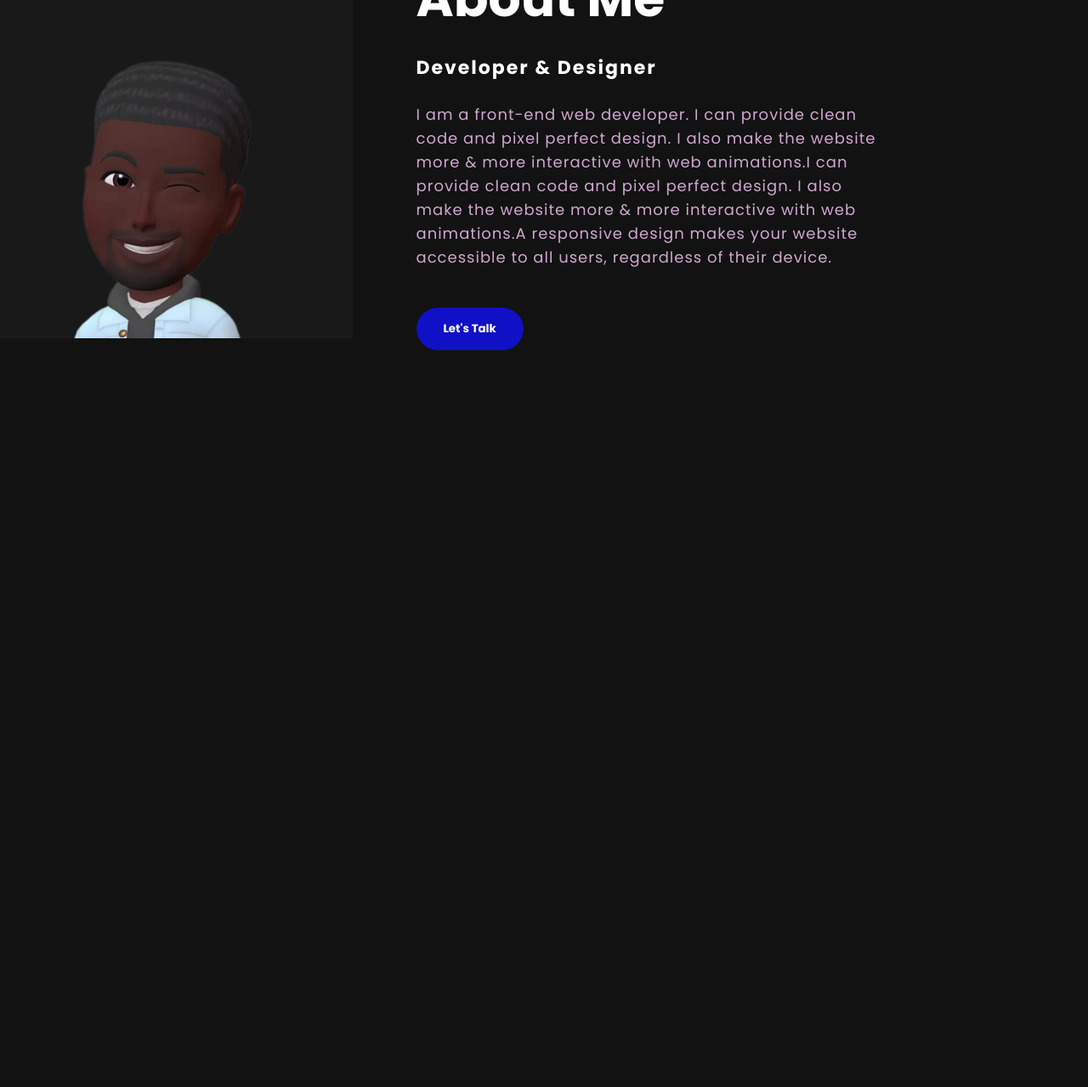
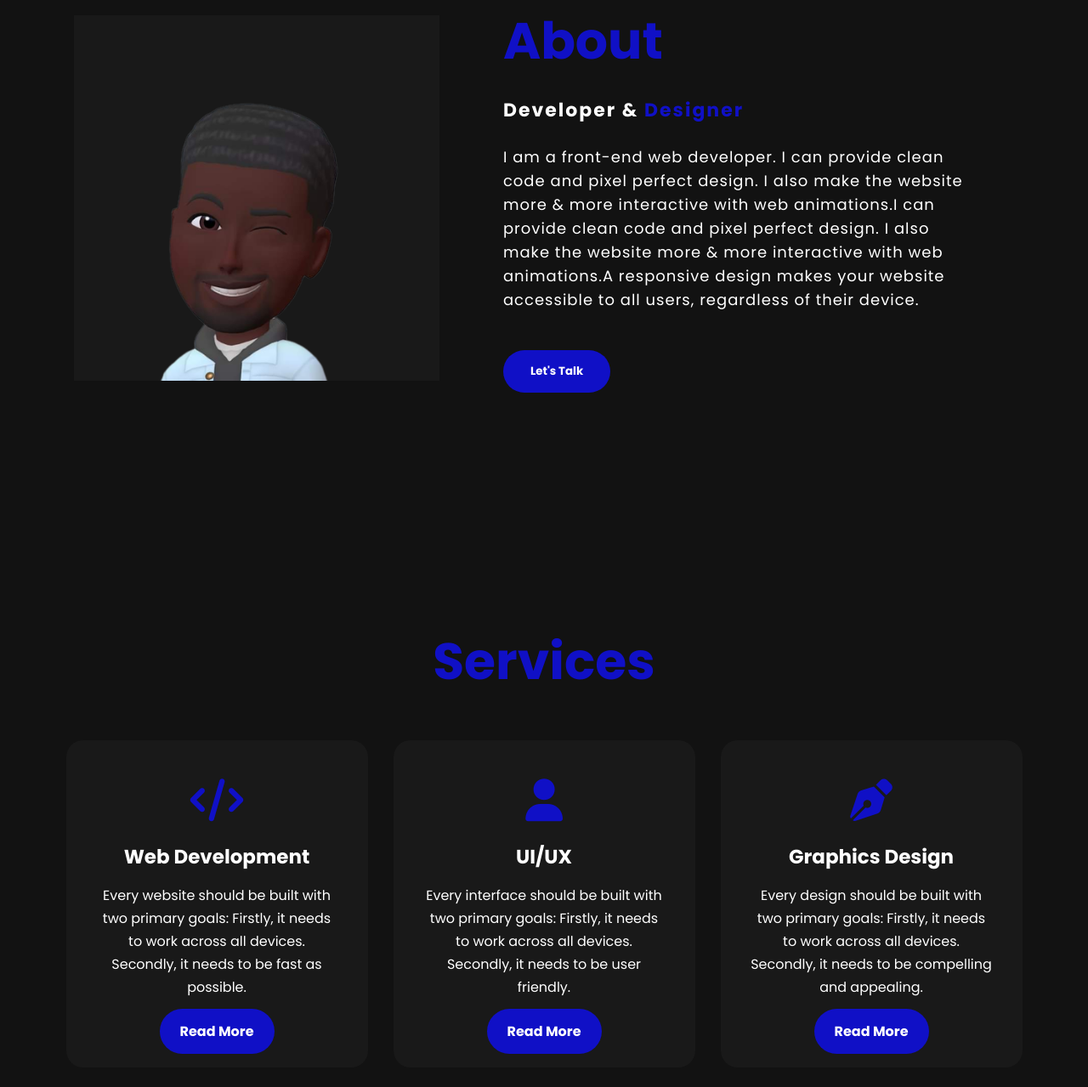
Before and after one commit to Terdanny1/Terdan-Portfolio-2, a plain HTML site: page index.html in a window 1280 px wide. Shown: the part 707-1986 px from the top of the page at 85% size. Before the commit the page ends 1219 px from the top, so only its background shows below. Drawn offline with Linux system fonts and the light colour scheme.

Commit message:
created the about section

```diff
--- a/index.html
+++ b/index.html
@@ -48,7 +48,7 @@
           <div class="main">
               <img src="images/Daniel_pic-removebg-preview.png" alt="">
               <div class="about-text">
-                  <h2>About Me</h2>
+                  <h2>About</h2>
                   <h5>Developer & <span>Designer</span></h5>
                   <p>I am a front-end web developer. I can provide clean code and pixel perfect design. I also make the website more & more interactive with web animations.I can provide clean code and pixel perfect design. I also make the website more & more interactive with web animations.A responsive design makes your website accessible to all users, regardless of their device.</p>
                   <button type="button">Let's Talk</button>
@@ -58,5 +58,54 @@
 
 
 
-  </body>
+
+        <!-- Service section -->
+
+        <div class="service">
+          <div class="title">
+              <h2>Services</h2>
+          </div>
+
+          <div class="box">
+              <div class="card">
+                  <i class="fa-solid fa-code"></i>
+                  <h5>Web Development</h5>
+                  <div class="para">
+                      <p>Every website should be built with two primary goals: Firstly, it needs to work across all devices. Secondly, it needs to be fast as possible.</p>
+
+                      <p style="text-align: center;">
+                          <a class="button" href="#">Read More</a>
+                      </p>
+                  </div>
+              </div>
+
+              <div class="card">
+                  <i class="fa-solid fa-user"></i>
+                  <h5>UI/UX</h5>
+                  <div class="para">
+                      <p>Every interface should be built with two primary goals: Firstly, it needs to work across all devices. Secondly, it needs to be user friendly.</p>
+
+                      <p style="text-align: center;">
+                          <a class="button" href="#">Read More</a>
+                      </p>
+                  </div>
+              </div>
+
+              <div class="card">
+                  <i class="fa-solid fa-pen-nib"></i>
+                  <h5>Graphics Design</h5>
+                  <div class="para">
+                      <p>Every design should be built with two primary goals: Firstly, it needs to work across all devices. Secondly, it needs to be compelling and appealing.</p>
+
+                      <p style="text-align: center;">
+                          <a class="button" href="#">Read More</a>
+                      </p>
+                  </div>
+              </div>
+          </div>
+      </div>
+
+
+
+   </body>
 </html>
--- a/styles.css
+++ b/styles.css
@@ -84,16 +84,19 @@ h4 {
   position: absolute;
   left: 55%;
   display: inline-block;
+  width: 400px;
 }
 
 /* About section */
 
 .about {
+  /* background: #191919; */
   width: 100%;
   padding: 100px 0px;
   position: absolute;
+  margin: 50px auto;
   top: 70%;
-  right: 10%;
+  right: 2%;
 }
 .about img {
   background-color: #191919;
@@ -113,7 +116,7 @@ h4 {
   justify-content: space-around;
 }
 .about-text h2 {
-  color: white;
+  color: #1010c6;
   font-size: 60px;
   text-transform: capitalize;
   margin-bottom: 20px;
@@ -125,8 +128,11 @@ h4 {
   margin-bottom: 25px;
   text-transform: capitalize;
 }
+.about-text h5 span{
+  color: #1010c6;
+}
 .about-text p {
-  color: #fcfc;
+  color: #ffffff;
   letter-spacing: 1px;
   line-height: 28px;
   font-size: 18px;
@@ -147,22 +153,71 @@ button:hover {
   border: 2px solid #1010c6;
   cursor: pointer;
 }
-/* .shape{
+
+
+/* service section */
+
+.service {
+  width: 100%;
+  padding: 80px 0;
+  position: absolute;
+  margin: 50px auto;
+  top: 160%;
+}
+.title h2{
   color: #1010c6;
-} */
-
-/* .images{
-  width: 45px;
-  height: 80%;
-  position: absolute;
-  bottom: 35%;
-  right: 40%;
+  font-size: 60px;
+  width: 1130px;
+  margin: 30px auto;
+  text-align: center;
 }
-.images img{
-  height: 100%;
-  position: absolute;
-  left: 50%;
-  bottom: 0;
-  transform: translateX(-50%);
-  transition: bottom 1s, left 1s ;
-} */
+.box{
+  display: flex;
+  justify-content: center;
+  align-items: center;
+  min-height: 420px;
+}
+.card{
+  height: 385px;
+  width: 355px;
+  padding: 20px 35px;
+  background: #191919;
+  border-radius: 20px;
+  margin: 15px;
+  position: relative;
+  overflow: hidden;
+  text-align: center;
+}
+.card i{
+  font-size: 50px;
+  display: block;
+  text-align: center;
+  margin: 25px 0px;
+  color: #1010c6;
+}
+h5{
+  color: white;
+  font-size: 23px;
+  margin-bottom: 15px;
+}
+.para p{
+  color: #ffffff;
+  font-size: 16px;
+  line-height: 27px;
+  margin-bottom: 25px;
+}
+.card .button{
+  background-color: #1010c6;
+  color: white;
+  text-decoration: none;
+  border: 2px solid transparent;
+  font-weight: bold;
+  padding: 13px 22px;
+  border-radius: 30px;
+  transition: 0.4s;
+}
+.card .button:hover{
+  background-color: transparent;
+  border: 2px solid #1010c6;
+  cursor: pointer;
+}
```
